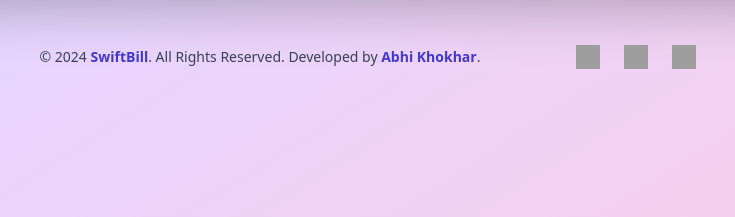
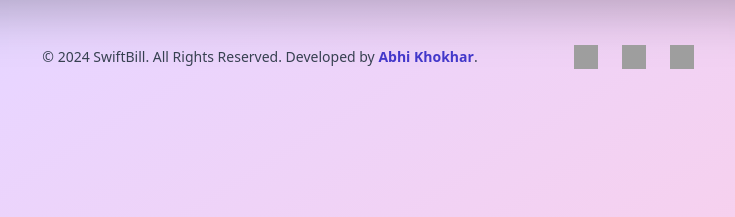
Before and after one commit to abhikhokhar/SwiftBill_Bill-Calculator, a plain HTML site: page billing-summary.html in a window 1280 px wide. Shown: the part 533-750 px from the top of the page, 272-1007 px from the left. Drawn offline with nearby package versions, Linux system fonts and the light colour scheme; grey boxes are pictures that could not be loaded.

Commit message:
Update billing-summary.html

```diff
--- a/billing-summary.html
+++ b/billing-summary.html
@@ -48,7 +48,7 @@
 
   <div class="sm:flex sm:items-center sm:justify-center sm:space-x-24 py-4 px-6 sm:mt-8 mt-6">
     <span class="text-sm text-gray-700 sm:text-center dark:text-gray-900">
-      © 2024 <a href="#" class="hover:underline font-semibold text-indigo-700">SwiftBill</a>. All Rights Reserved. Developed by <a href="https://abhikhokhar.live" class="hover:underline font-semibold text-indigo-700">Abhi Khokhar</a>.
+      © 2024 SwiftBill. All Rights Reserved. Developed by <a href="https://abhikhokhar.live" class="hover:underline font-semibold text-indigo-700">Abhi Khokhar</a>.
     </span>
 
     <div class="flex mt-4 sm:justify-center sm:mt-0 space-x-6">
```
